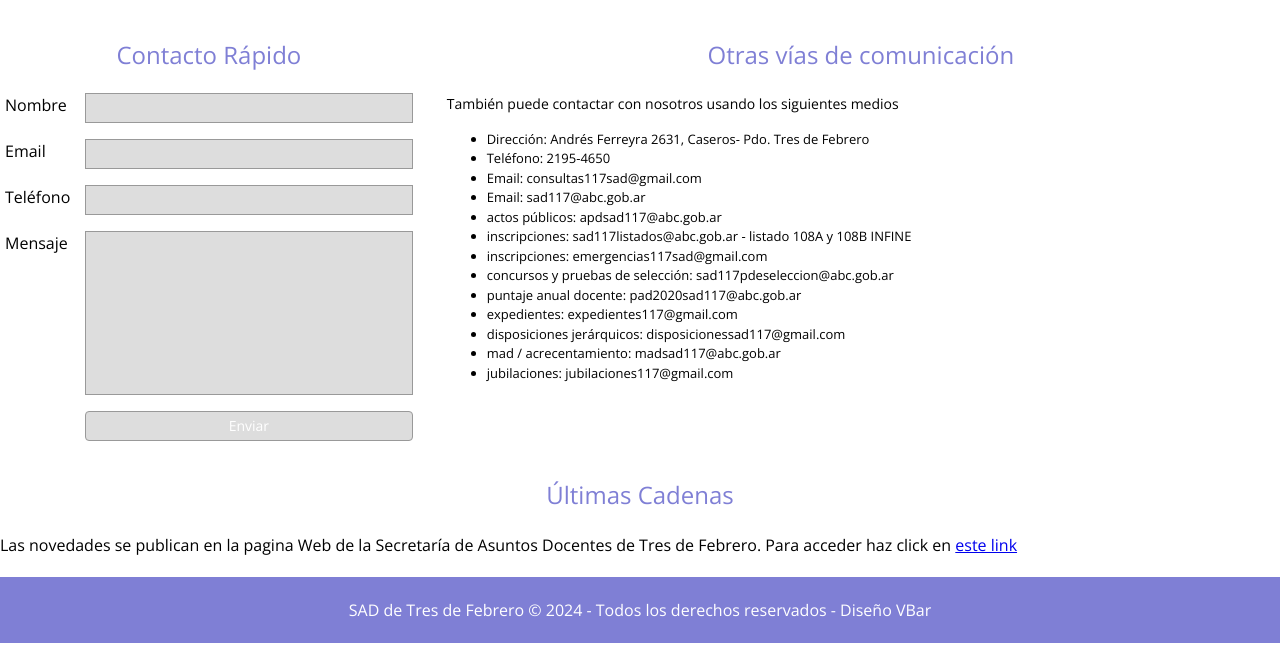
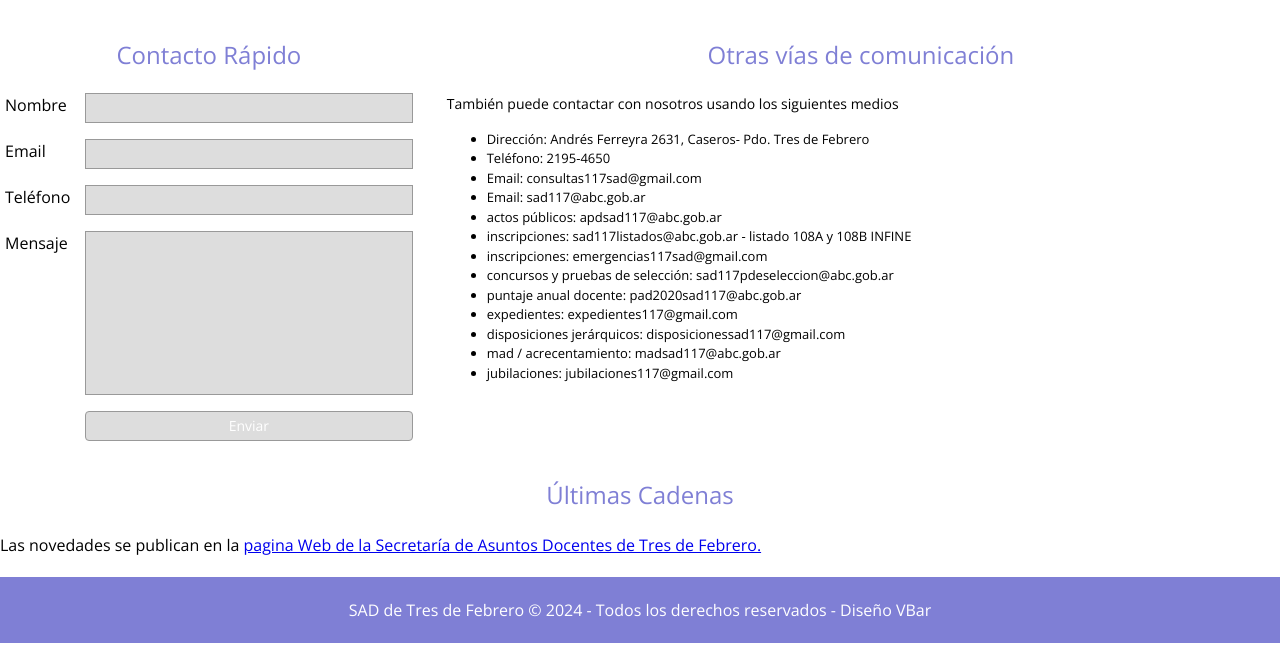
Before and after one commit to VBDeveloper2075/sitio-resoluciones, a website built with Vite: page utiles.html in a window 1280 px wide. Shown: the part 153-800 px from the top of the page. Built offline with nearby package versions, Linux system fonts and the light colour scheme.

Commit message:
enlaces y gráficos

```diff
--- a/utiles.html
+++ b/utiles.html
@@ -80,9 +80,9 @@
     <section>
       <h2 class="reso">Últimas Cadenas</h2>
       <p class="linkcadenas">
-        Las novedades se publican en la pagina Web de la
-        Secretaría de Asuntos Docentes de Tres de Febrero. Para acceder haz click en
-        <a href="https://sad117.com.ar/?cat=8">este link</a>
+        Las novedades se publican en la
+        <a href="https://sad117.com.ar/?cat=8">pagina Web de la
+        Secretaría de Asuntos Docentes de Tres de Febrero.</a>
       </p>
     </section>
     <footer>
```
Also changed, not shown: disposiciones.html (+1 -1 lines), resoluciones.html (+1 -1 lines), img/colaborar.jpg (deleted), img/papel.jpg (deleted), img/reunidos.jpg (deleted).
